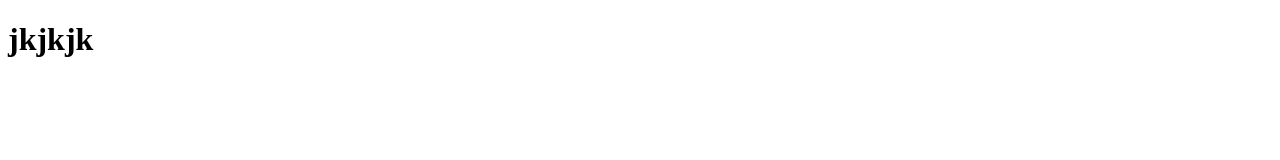
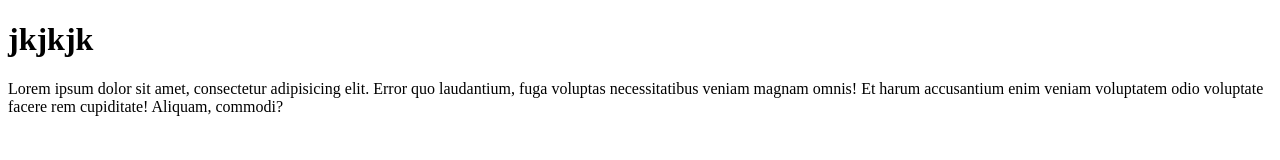
Before and after one commit to setadarunala/tes, a plain HTML site: page index.html in a window 1280 px wide. Drawn offline with Linux system fonts and the light colour scheme.

Commit message:
menambahkan paragrap

```diff
--- a/index.html
+++ b/index.html
@@ -8,7 +8,9 @@
 <body>
     <h1>
         jkjkjk
+
     </h1>
+    <p>Lorem ipsum dolor sit amet, consectetur adipisicing elit. Error quo laudantium, fuga voluptas necessitatibus veniam magnam omnis! Et harum accusantium enim veniam voluptatem odio voluptate facere rem cupiditate! Aliquam, commodi?</p>
 
 </body>
 </html>
```
